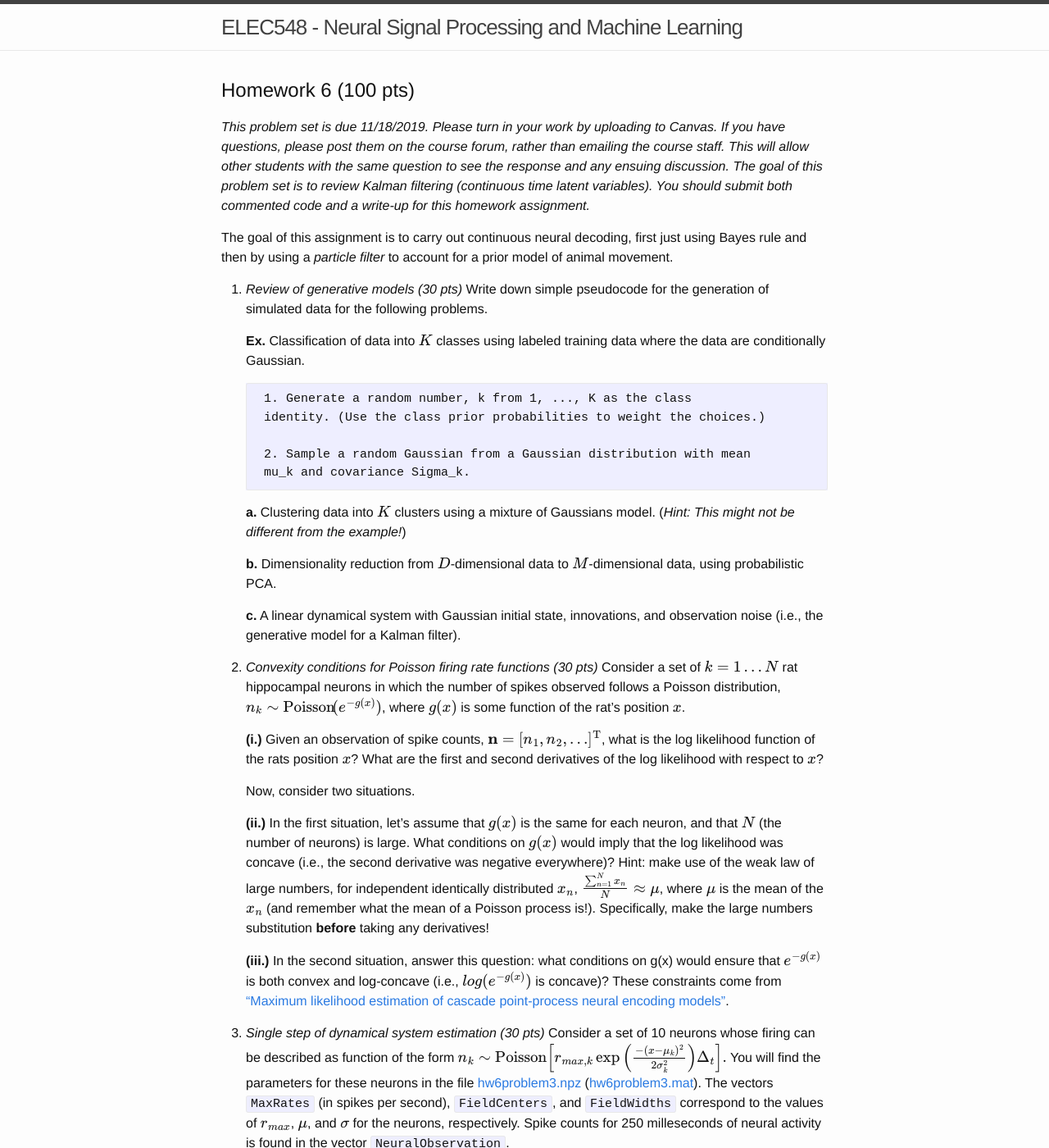
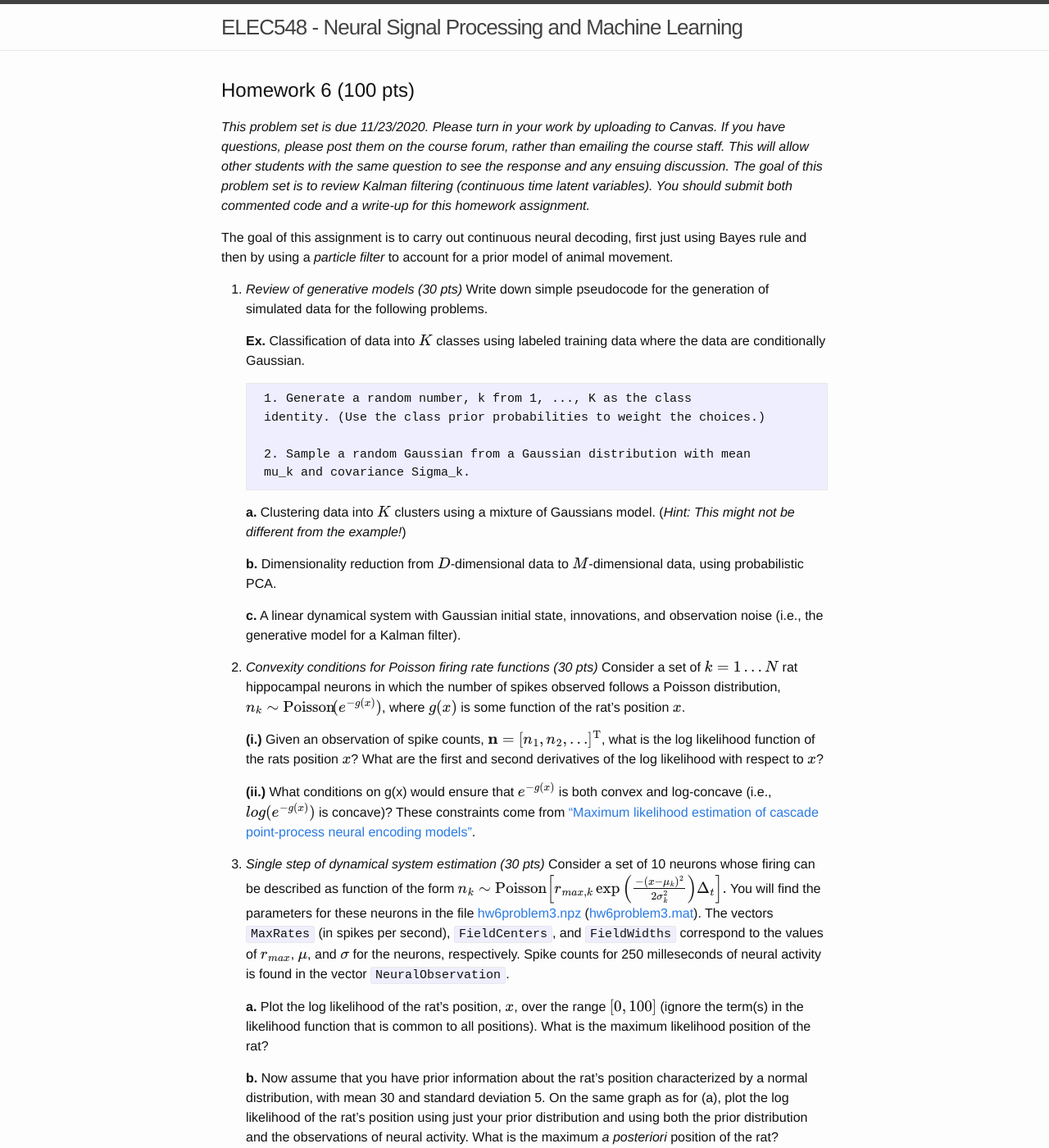
Before and after one commit to elec548/elec548.github.io, a Jekyll site: the page built from Assignments/hw6.md, in a window 1280 px wide and 1400 px high. Shown: the whole window at 82% size. Built offline with Jekyll 4.4.1, drawn with Linux system fonts in a browser that asks for light colours; formulas are drawn with MathJax 3.

Commit message:
Updated for 2020

```diff
--- a/Assignments/hw6.md
+++ b/Assignments/hw6.md
@@ -5,7 +5,7 @@ title: Homework 6
 
 ## Homework 6 (100 pts)
 
-_This problem set is due 11/18/2019. Please turn in your work by uploading to Canvas. If you
+_This problem set is due 11/23/2020. Please turn in your work by uploading to Canvas. If you
 have questions, please post them on the course forum, rather than emailing the course staff.
 This will allow other students with the same question to see the response and any ensuing
 discussion.  The goal of this problem set is to review Kalman filtering (continuous time latent
@@ -49,18 +49,7 @@ prior model of animal movement.
       $$x$$? What are the first and second derivatives of the log likelihood with
       respect to $$x$$?
 
-      Now, consider two situations.
-
-      **(ii.)** In the first situation, let's assume that $$g(x)$$ is
-      the same for each neuron, and that $$N$$ (the number of neurons) is large. What
-      conditions on $$g(x)$$ would imply that the log likelihood was concave (i.e.,
-      the second derivative was negative everywhere)? Hint: make use of the weak law
-      of large numbers, for independent identically distributed $$x_n$$,
-      $$\frac{\sum_{n=1}^N x_n}{N} \approx \mu$$, where $$\mu$$ is the mean of the
-      $$x_n$$ (and remember what the mean of a Poisson process is!). Specifically,
-      make the large numbers substitution **before** taking any derivatives!
-
-      **(iii.)** In the second situation, answer this question: what conditions on g(x) would
+      **(ii.)** What conditions on g(x) would
       ensure that $$e^{-g(x)}$$ is both convex and log-concave (i.e., $$log(e^{-g(x)})$$
       is concave)? These constraints come from
       ["Maximum likelihood estimation of cascade point-process neural encoding models"](https://www.tandfonline.com/doi/abs/10.1088/0954-898X_15_4_002).
```
